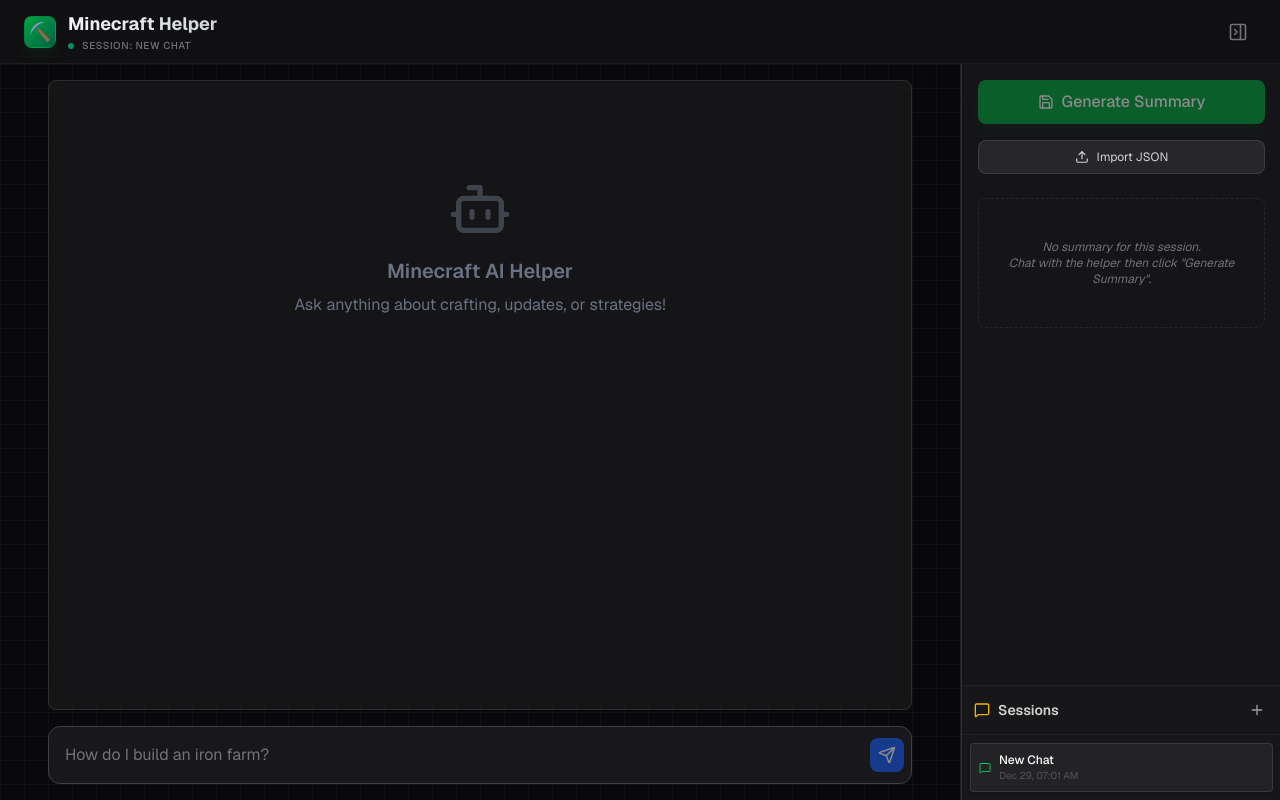
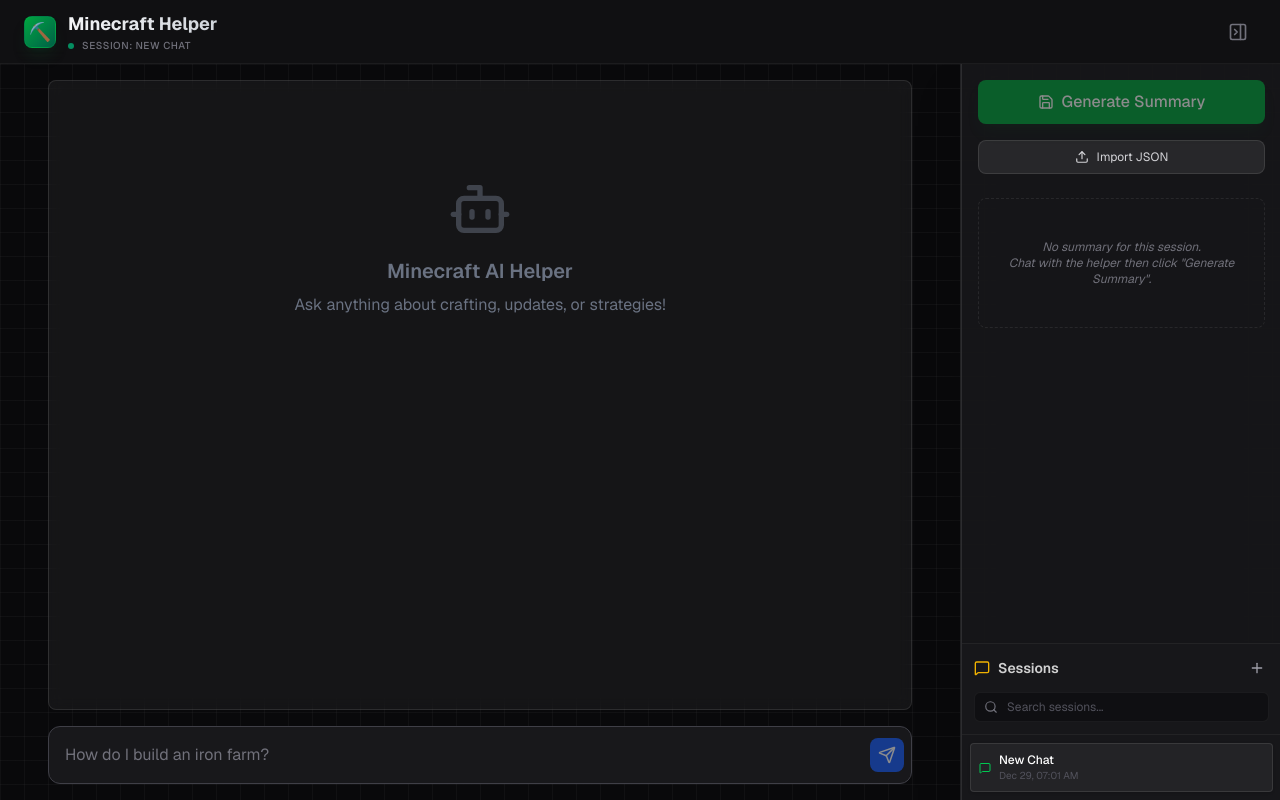
Before and after one commit to detekoi/iron-golem, a Next.js app: page / in a window 1280 px wide. Built offline with nearby package versions, Linux system fonts and the light colour scheme.

Commit message:
feat: Add search functionality to filter saved sessions in the sidebar.

```diff
--- a/components/SummarySidebar.tsx
+++ b/components/SummarySidebar.tsx
@@ -1,5 +1,5 @@
 import { useState, useEffect } from 'react';
-import { Download, Upload, MessageSquare, Loader2, Save, Trash2, Plus, X, Edit2 } from 'lucide-react';
+import { Download, Upload, MessageSquare, Loader2, Save, Trash2, Plus, X, Edit2, Search } from 'lucide-react';
 import { SessionSummary, ChatMessage, ChatSession } from '@/lib/types';
 import { StorageService } from '@/lib/storage';
 
@@ -24,6 +24,7 @@
 }: SessionSidebarProps) {
     const [loading, setLoading] = useState(false);
     const [savedSessions, setSavedSessions] = useState<ChatSession[]>([]);
+    const [searchQuery, setSearchQuery] = useState('');
 
     // Refresh sessions list
     const refreshSessions = () => {
@@ -204,7 +205,8 @@
 
             {/* Header / Sessions at Bottom */}
             <div className="bg-zinc-900/80 border-t border-white/5 flex flex-col max-h-[40%]">
-                <div className="p-3 border-b border-white/5 flex items-center justify-between shrink-0">
+                <div className="p-3 border-b border-white/5 space-y-3 shrink-0">
+                    <div className="flex items-center justify-between">
                         <h2 className="font-semibold text-sm flex items-center gap-2 text-white/80">
                             <MessageSquare className="w-4 h-4 text-yellow-500" />
                             Sessions
@@ -218,11 +220,38 @@
                         </button>
                     </div>
 
+                    {/* Search Input */}
+                    <div className="relative">
+                        <Search className="w-3.5 h-3.5 absolute left-2.5 top-1/2 -translate-y-1/2 text-zinc-500" />
+                        <input
+                            type="text"
+                            placeholder="Search sessions..."
+                            value={searchQuery}
+                            onChange={(e) => setSearchQuery(e.target.value)}
+                            className="w-full bg-zinc-950/50 border border-white/5 rounded-md py-1.5 pl-8 pr-3 text-xs text-zinc-300 placeholder:text-zinc-600 focus:outline-none focus:border-white/10 transition-colors"
+                        />
+                        {searchQuery && (
+                            <button
+                                onClick={() => setSearchQuery('')}
+                                className="absolute right-2 top-1/2 -translate-y-1/2 text-zinc-500 hover:text-zinc-300"
+                            >
+                                <X className="w-3 h-3" />
+                            </button>
+                        )}
+                    </div>
+                </div>
+
                 <div className="overflow-y-auto p-2 space-y-1 scrollbar-thin scrollbar-thumb-zinc-700">
-                    {savedSessions.length === 0 ? (
-                        <div className="text-zinc-500 text-xs text-center py-4 italic">No saved sessions</div>
+                    {savedSessions
+                        .filter(s => s.name?.toLowerCase().includes(searchQuery.toLowerCase()) || false)
+                        .length === 0 ? (
+                        <div className="text-zinc-500 text-xs text-center py-4 italic">
+                            {searchQuery ? 'No matching sessions' : 'No saved sessions'}
+                        </div>
                     ) : (
-                        savedSessions.map((s) => (
+                        savedSessions
+                            .filter(s => s.name?.toLowerCase().includes(searchQuery.toLowerCase()) || false)
+                            .map((s) => (
                                 <div key={s.id}
                                     onClick={() => onLoadSession(s)}
                                     className={`group flex items-center justify-between p-2 rounded cursor-pointer border transition-all ${currentSessionId === s.id
```
Lines whose indentation alone changed are shown as unchanged.
